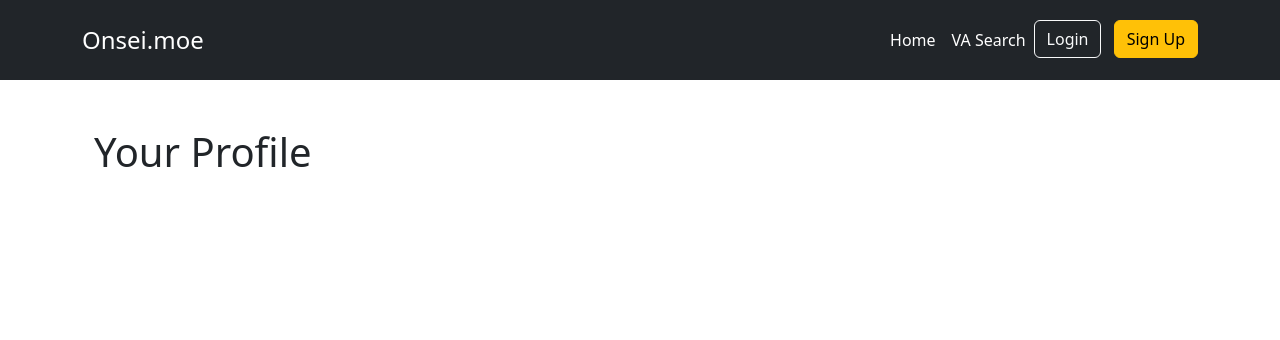
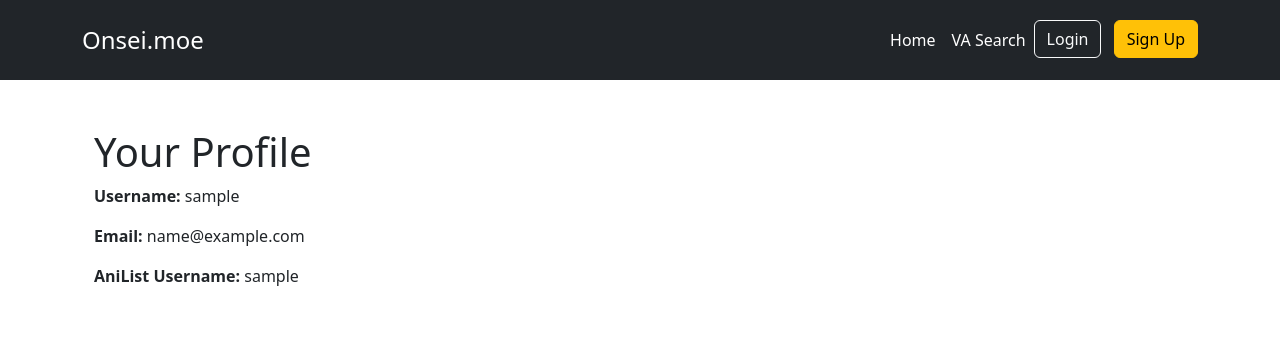
Before and after one commit to jassibacha/onsei, a Flask app: template templates/users/profile.html in a window 1280 px wide. Shown: the top 340 px of the page. Run offline with Flask 3, Linux system fonts and the light colour scheme; the template is opened without the code that fills it: values that come from a table or form of the project are taken from there, others are empty; tables that the repository leaves empty hold one stand-in row (values such as "Sample post"); some libraries are stand-ins or nearby versions.

Commit message:
Added delete route, fixed main profile route.

```diff
--- a/app.py
+++ b/app.py
@@ -187,6 +187,7 @@ def profile_edit():
             # Now we can update username if we want
             user.username = form.username.data
             user.email = form.email.data
+            user.anilist_username = form.anilist_username.data
 
             db.session.commit()
             flash("Profile edited successfully!", 'success')
@@ -196,6 +197,21 @@ def profile_edit():
 
     return render_template('users/edit-profile.html', form=form, user_id=user.id)
 
+@app.route('/profile/delete', methods=["POST"])
+def delete_user():
+    """Delete user."""
+
+    if not g.user:
+        flash("Access unauthorized.", "danger")
+        return redirect("/")
+
+    do_logout()
+
+    db.session.delete(g.user)
+    db.session.commit()
+
+    flash("Account deleted", "danger")
+    return redirect("/signup")
 
 ##############################################################################
 # App Routes
--- a/forms.py
+++ b/forms.py
@@ -37,4 +37,5 @@ class LoginForm(FlaskForm):
 class UserEditForm(FlaskForm):
     username = StringField('Username', validators=[DataRequired(), Length(min=4, max=20)])
     email = StringField('Email', validators=[DataRequired(), Email()])
+    anilist_username = StringField('AniList Username')
     password = PasswordField('Password', validators=[DataRequired()])
--- a/templates/users/profile.html
+++ b/templates/users/profile.html
@@ -3,11 +3,16 @@
     <div class="row">
         <div class="col-sm-12">
             <h1>Your Profile</h1>
+
+            <p><strong>Username:</strong> {{user.username}}</p>
+            <p><strong>Email:</strong> {{user.email}}</p>
+            <p><strong>AniList Username:</strong> {{user.anilist_username}}</p>
+
             {% if g.user.id == user.id %}
             <a href="/profile/edit" class="btn btn-outline-secondary"
                 >Edit Profile</a
             >
-            <form method="POST" action="/users/delete" class="form-inline">
+            <form method="POST" action="/profile/delete" class="form-inline">
                 <button class="btn btn-outline-danger ml-2">
                     Delete Account
                 </button>
```
